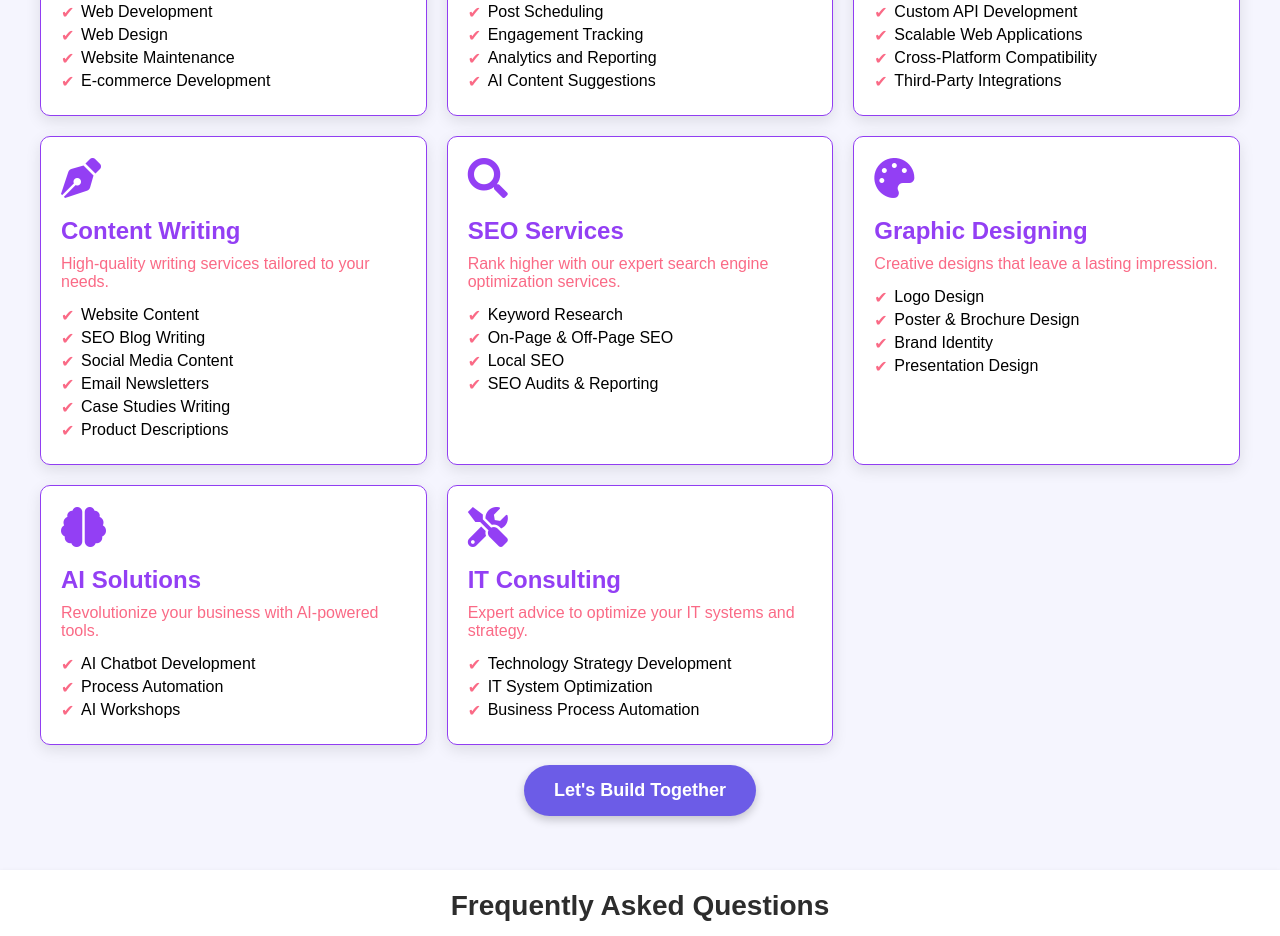
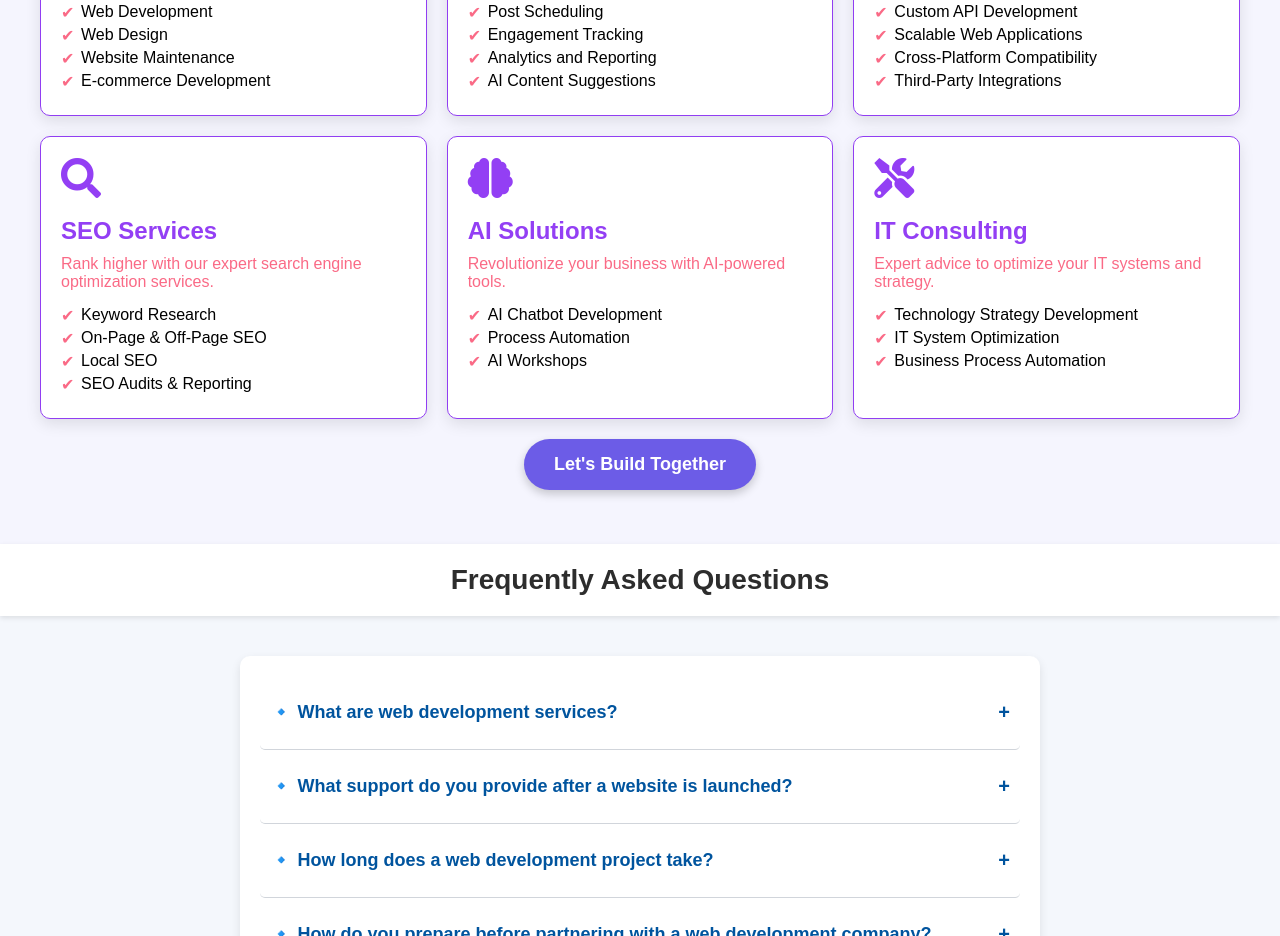
Before and after one commit to codesparshofficial/www.codesparsh.com, a plain HTML site: page services.html in a window 1280 px wide. Shown: the part 1159-2095 px from the top of the page. Drawn offline with Linux system fonts and the light colour scheme.

Commit message:
Update services.html

```diff
--- a/services.html
+++ b/services.html
@@ -208,19 +208,7 @@ height="0" width="0" style="display:none;visibility:hidden"></iframe></noscript>
         </div>
         <!-- Add additional cards here if needed -->
         <!-- Content Writing Card -->
-<div class="unique-service-card">
-  <div class="unique-service-icon"><i class="fas fa-pen-nib"></i></div>
-  <h3 class="unique-service-title">Content Writing</h3>
-  <p class="unique-service-description">High-quality writing services tailored to your needs.</p>
-  <ul class="unique-service-list">
-    <li>Website Content</li>
-    <li>SEO Blog Writing</li>
-    <li>Social Media Content</li>
-    <li>Email Newsletters</li>
-    <li>Case Studies Writing</li>
-    <li>Product Descriptions</li>
-  </ul>
-</div>
+
 
 <!-- SEO Services Card -->
 <div class="unique-service-card">
@@ -232,19 +220,6 @@ height="0" width="0" style="display:none;visibility:hidden"></iframe></noscript>
     <li>On-Page & Off-Page SEO</li>
     <li>Local SEO</li>
     <li>SEO Audits & Reporting</li>
-  </ul>
-</div>
-
-<!-- Graphic Designing Card -->
-<div class="unique-service-card">
-  <div class="unique-service-icon"><i class="fas fa-palette"></i></div>
-  <h3 class="unique-service-title">Graphic Designing</h3>
-  <p class="unique-service-description">Creative designs that leave a lasting impression.</p>
-  <ul class="unique-service-list">
-    <li>Logo Design</li>
-    <li>Poster & Brochure Design</li>
-    <li>Brand Identity</li>
-    <li>Presentation Design</li>
   </ul>
 </div>
 
```
